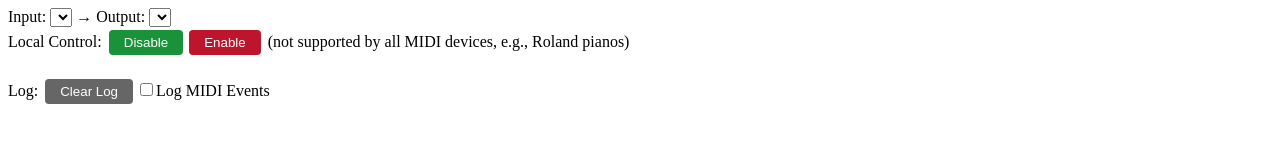
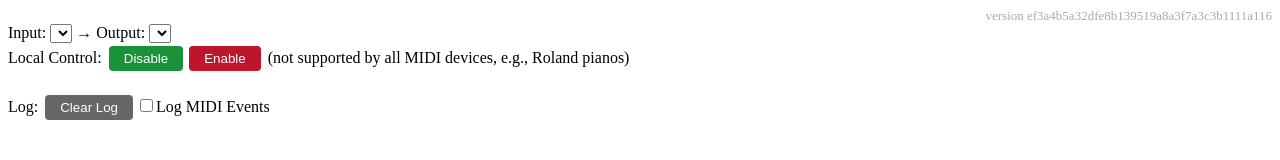
Before and after one commit to soppera/web-midi-mirror, a plain HTML site: page index.html in a window 1280 px wide. Drawn offline with Linux system fonts and the light colour scheme.

Commit message:
Updating release from ef3a4b5a32dfe8b139519a8a3f7a3c3b1111a116.

```diff
--- a/css/style.css
+++ b/css/style.css
@@ -72,3 +72,9 @@ button.off:active {
 .log-msg {
     white-space: pre-wrap;
 }
+
+.version {
+    color: #aaa;
+    font-size: small;
+    text-align: right;
+}
--- a/index.html
+++ b/index.html
@@ -20,12 +20,14 @@ with web-midi-mirror. If not, see <https://www.gnu.org/licenses/>.
 <html>
   <head>
     <meta charset="utf-8">
+    <meta name="viewport" content="width=device-width,initial-scale=1">
     <title>Midi Keyboard Mirror</title>
     <link href="css/style.css" rel="stylesheet" type="text/css">
     <script src="scripts/main.js" type="module"></script>
     <script src="scripts/nomodules.js" nomodule></script>
   </head>
   <body>
+    <div class="version">version <span id="version">ef3a4b5a32dfe8b139519a8a3f7a3c3b1111a116</span></div>
     Input: <select id="input-sel"></select> →
     Output: <select id="output-sel"></select><br>
     Local Control: <button id="disable-local-control" class="on">Disable</button><button id="enable-local-control" class="off">Enable</button>
```
